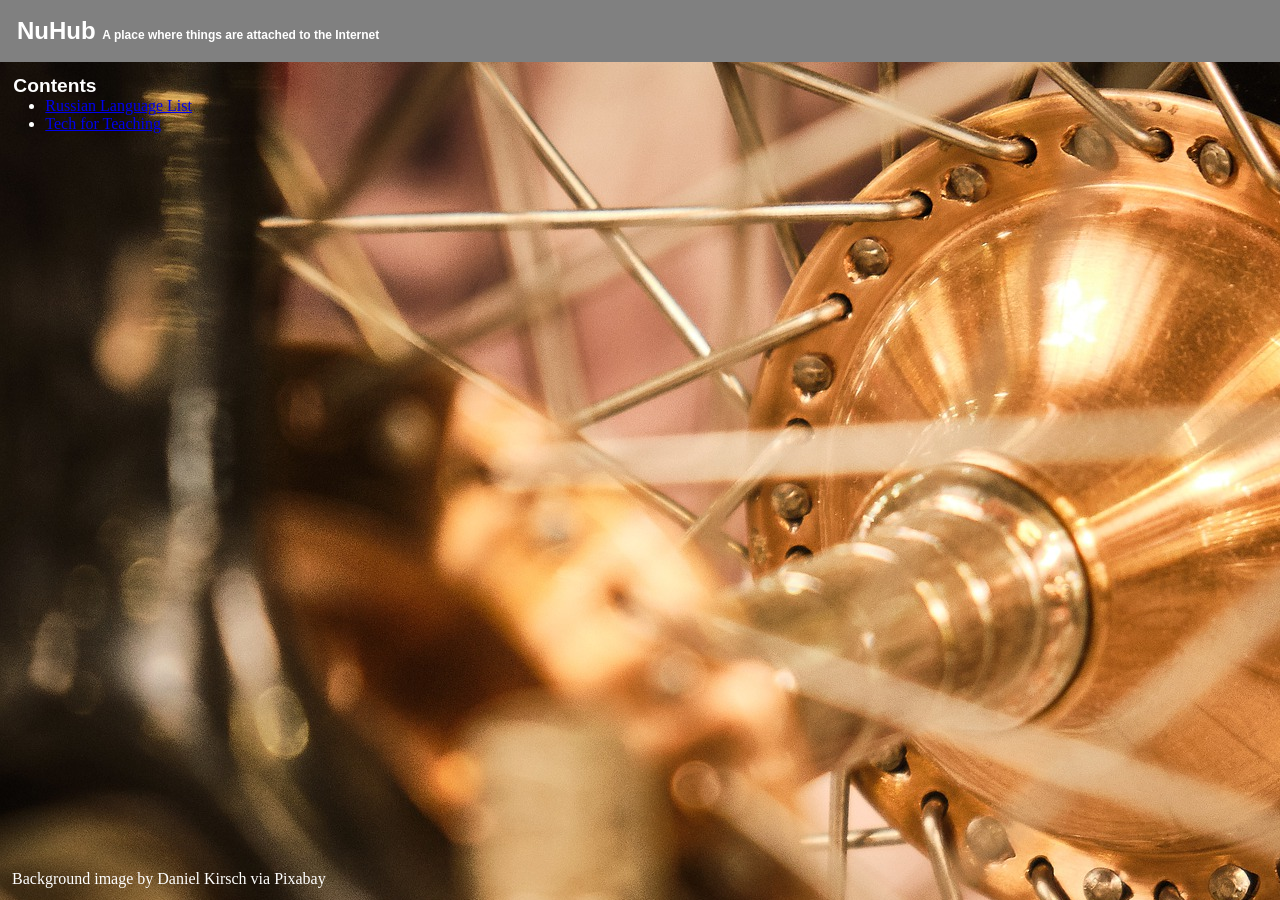
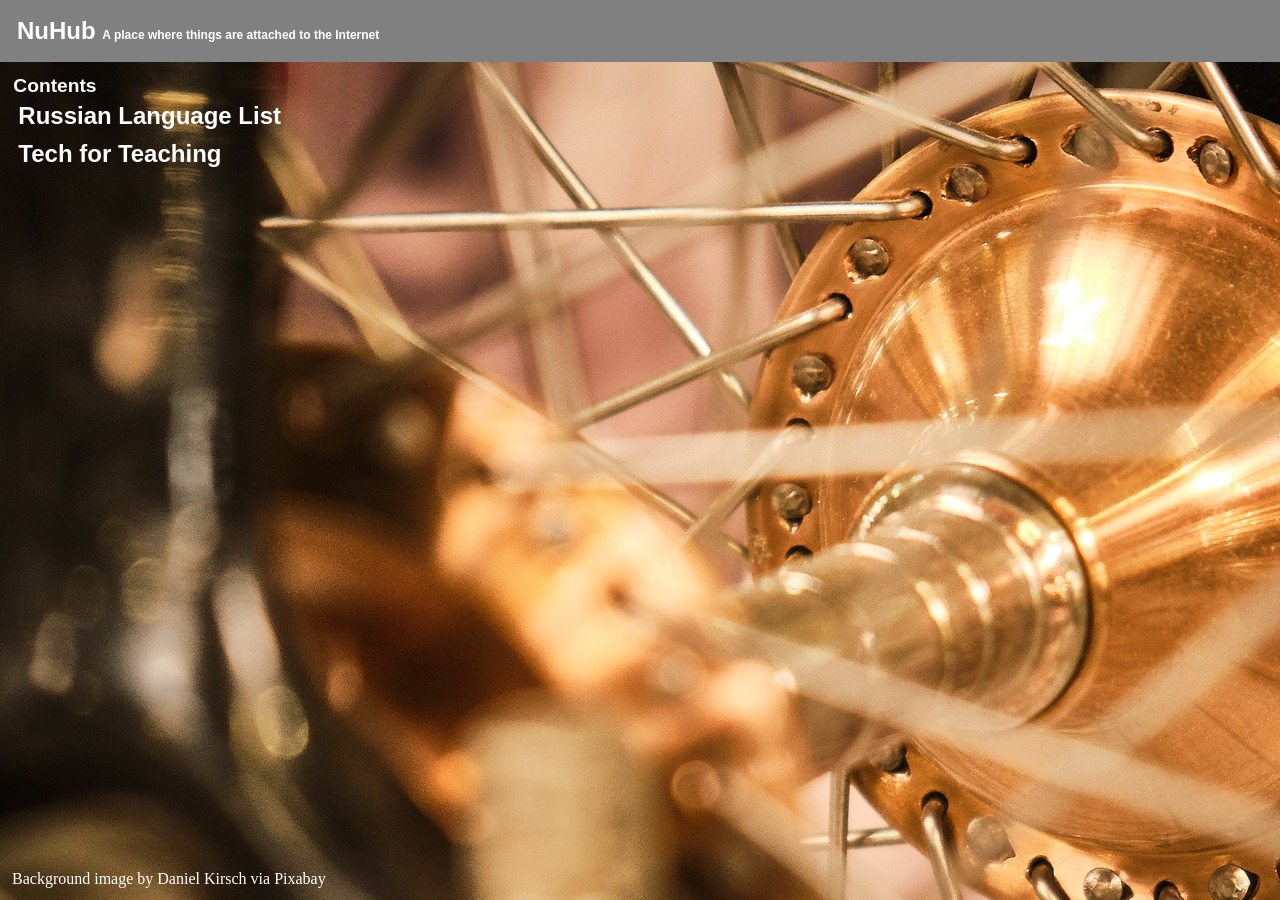
Before and after one commit to david672orford/david672github.io, a Jekyll site: the page built from index.md, in a window 1280 px wide. Built offline with Jekyll 4.4.1, drawn with Linux system fonts in a browser that asks for light colours; our own code applies the rules of GitHub Pages for plain Markdown files.

```diff
--- a/index.md
+++ b/index.md
@@ -1,3 +1,3 @@
 <h2>Contents</h2>
-* [Russian Language List](https://russian-language-list.nuhub.net)
-* [Tech for Teaching](https://tech-for-teaching.nuhub.net)
+# [Russian Language List](https://russian-language-list.nuhub.net)
+# [Tech for Teaching](https://tech-for-teaching.nuhub.net)
```
